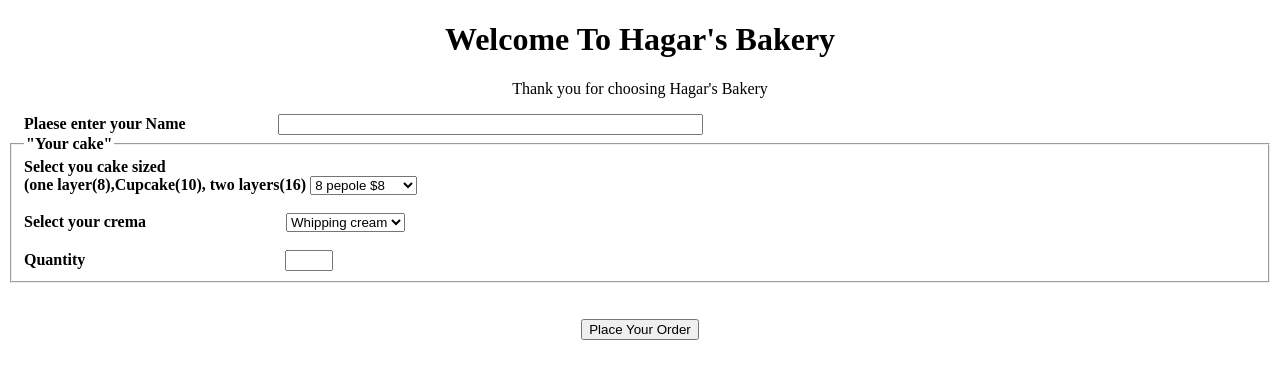
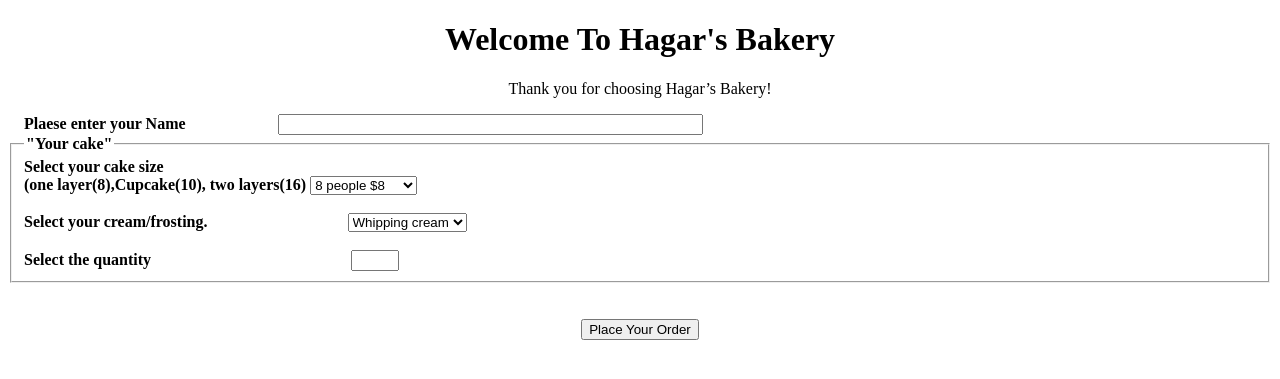
Before and after one commit to hwati/csc227, a Flask app: page / in a window 1280 px wide. Shown: the top 379 px of the page. Run offline with Flask 2, Linux system fonts and the light colour scheme.

Commit message:
Update home.html

```diff
--- a/templates/home.html
+++ b/templates/home.html
@@ -8,7 +8,7 @@
 	<body>
 			<header>
 				<h1><center>Welcome To Hagar's Bakery</center></h1>
-				<p style="color:red"> <center> Thank you for choosing Hagar's Bakery</center></p>
+				<p style="color:red"> <center> Thank you for choosing Hagar’s Bakery!</center></p>
 
 			</header>
 			<section>
@@ -17,18 +17,18 @@
 						<input type="text" name="name" size="50">
 					<fieldset id="yourcake">
 					<legend> "Your cake"</legend>
-					<label for="size">Select you cake sized<br>(one layer(8),Cupcake(10), two layers(16) </label>
+					<label for="size">Select your cake size<br>(one layer(8),Cupcake(10), two layers(16) </label>
 						<select name="size" id="size">
-						<option value="8">8 pepole $8</option>
+						<option value="8">8 people $8</option>
 						<option value="10">10 people $10</option>
 						<option value="16">16 people $15</option>
 						</select><br><br>
-					<label for="crema">Select your crema &nbsp&nbsp&nbsp&nbsp &nbsp&nbsp&nbsp&nbsp &nbsp&nbsp&nbsp&nbsp&nbsp&nbsp&nbsp &nbsp&nbsp&nbsp&nbsp&nbsp&nbsp&nbsp&nbsp&nbsp &nbsp&nbsp&nbsp&nbsp&nbsp</label>
+					<label for="crema">Select your cream/frosting. &nbsp&nbsp&nbsp&nbsp &nbsp&nbsp&nbsp&nbsp &nbsp&nbsp&nbsp&nbsp&nbsp&nbsp&nbsp &nbsp&nbsp&nbsp&nbsp&nbsp&nbsp&nbsp&nbsp&nbsp &nbsp&nbsp&nbsp&nbsp&nbsp</label>
 						<select name="crema" id="crema">
 						<option value="whippingcream">Whipping cream</option>
 						<option value="Buttercream">Butter Cream</option>
 						</select><br><br>
-					<label for="quantity">Quantity &nbsp&nbsp&nbsp&nbsp &nbsp&nbsp&nbsp&nbsp&nbsp&nbsp &nbsp&nbsp&nbsp&nbsp&nbsp&nbsp&nbsp&nbsp&nbsp&nbsp&nbsp&nbsp &nbsp&nbsp&nbsp&nbsp&nbsp&nbsp&nbsp&nbsp&nbsp&nbsp&nbsp &nbsp&nbsp&nbsp&nbsp&nbsp &nbsp&nbsp&nbsp&nbsp&nbsp</label>
+					<label for="quantity">Select the quantity &nbsp&nbsp&nbsp&nbsp &nbsp&nbsp&nbsp&nbsp&nbsp&nbsp &nbsp&nbsp&nbsp&nbsp&nbsp&nbsp&nbsp&nbsp&nbsp&nbsp&nbsp&nbsp &nbsp&nbsp&nbsp&nbsp&nbsp&nbsp&nbsp&nbsp&nbsp&nbsp&nbsp &nbsp&nbsp&nbsp&nbsp&nbsp &nbsp&nbsp&nbsp&nbsp&nbsp</label>
 						<input name="quantity" id="quantity" type="number" min="1" max="5"/>
 					</fieldset><br><br>
 						<center><input  name="submit" id="submitButton" type="submit"value="Place Your Order" /></center>
```
